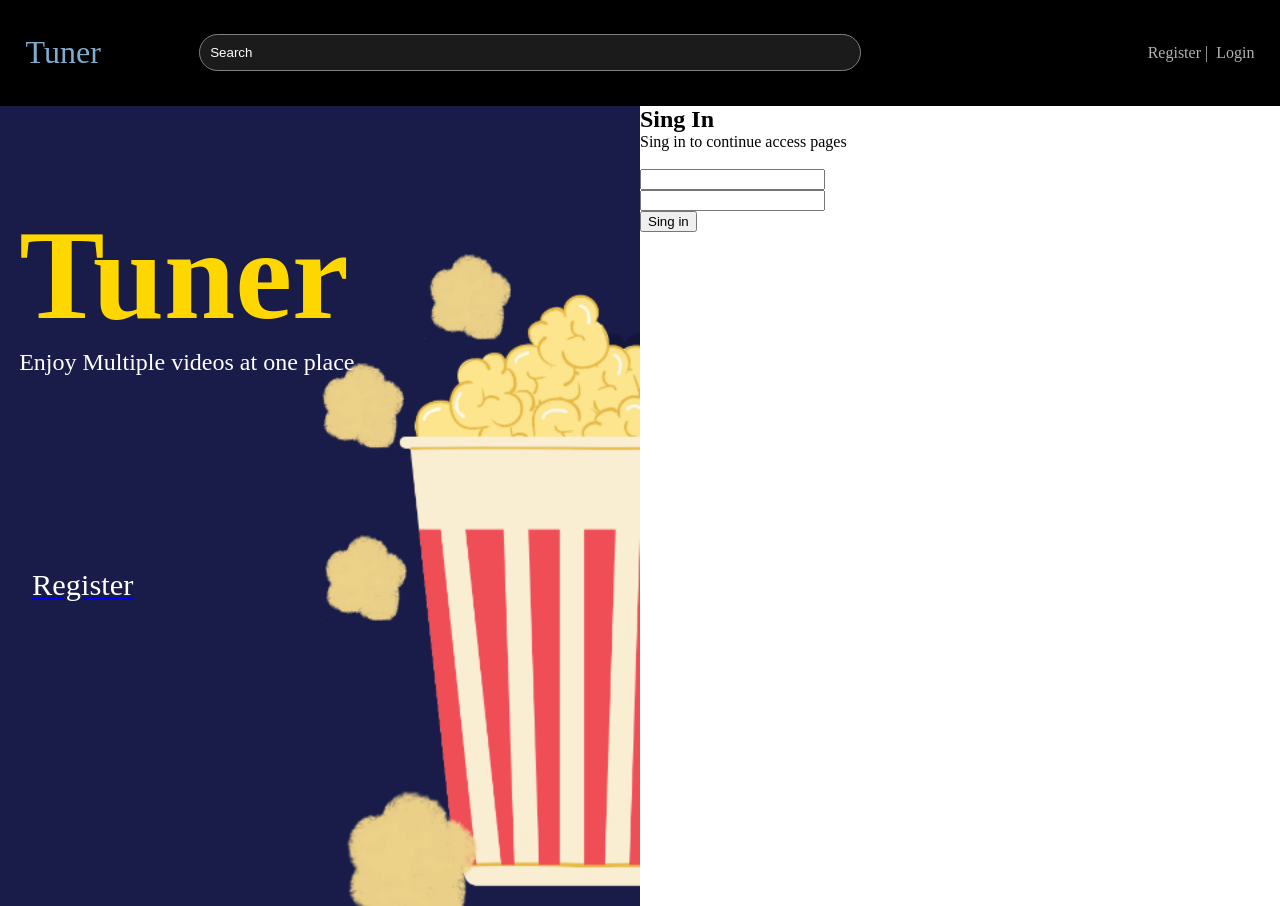
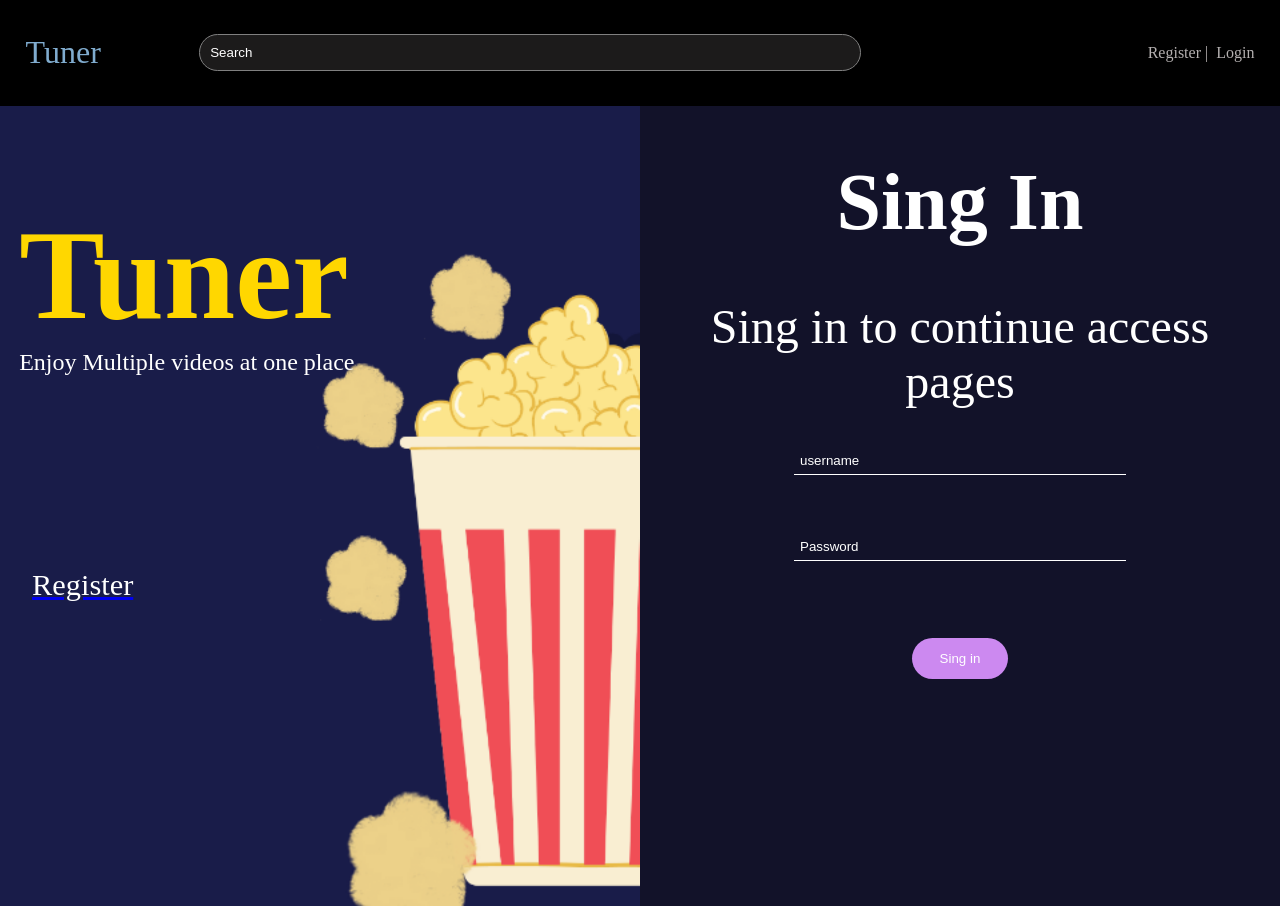
Before and after one commit to yashchoudhary021/Video-sharing-Frontend, a React (Create React App) app: page /sign in a window 1280 px wide. Built offline with nearby package versions, Linux system fonts and the light colour scheme.

Commit message:
P3 till Day5 all Done.-P3-indranil901

```diff
--- a/src/component/Sign-register/Register.jsx
+++ b/src/component/Sign-register/Register.jsx
@@ -45,7 +45,7 @@ function Register() {
 
     return (<>
         <NavBar />
-        <main id="sr_main">
+        <main className="sr_main">
             <Poster />
             <section className="register">
                 <h1 id='register_heading'>Register</h1>
--- a/src/component/Sign-register/SignIn.jsx
+++ b/src/component/Sign-register/SignIn.jsx
@@ -27,15 +27,15 @@ function SignIn() {
     }
     return (<>
             <NavBar/>
-        <main id="sr_main">
+        <main className="sr_main">
             <Poster />
-            <section className="sec-second">
+            <section className="signin">
                 <form onSubmit={handelSubmit}>
-                    <h1>Sing In</h1>
-                    <div>Sing in to continue access pages</div><br />
+                    <h1 style={{margin:"8%" ,fontSize:"5rem"}}>Sing In</h1>
+                    <div style={{ margin: "3%" , fontSize:"3rem" }}>Sing in to continue access pages</div><br />
                     <input type="text" placeholder="username" name='username' onChange={(e) => { SetUsername(e.target.value) }} value={username} /><br />
                     <input type="password" placeholder="Password" name='password' onChange={(e) => { SetPassword(e.target.value) }} value={Password} /><br />
-                    <button type="submit">Sing in</button>
+                    <button id="signin_btn" type="submit">Sing in</button>
                 </form>
             </section>
         </main>
--- a/src/component/Sign-register/style.css
+++ b/src/component/Sign-register/style.css
@@ -1,4 +1,4 @@
-#sr_main {
+.sr_main {
     display: flex;
     height: 100vh;
     width: 100%;
@@ -51,7 +51,7 @@
 .register form input {
     padding: 1% 1%;
     width: 45%;
-    margin-bottom: 2.56%;
+    margin-bottom: 3%;
     color: white;
     background-color: rgb(18, 18, 41);
     border: 0px;
@@ -78,3 +78,33 @@
 ::placeholder {
     color: white;
 }
+
+/*::::::::::::::signin::::::::::: */
+.signin {
+    background-color: rgb(18, 18, 41);
+    color: white;
+    width: 50%;
+    height: 100%;
+    text-align: center;
+}
+.signin form input {
+    padding: 1% 1%;
+    width: 50%;
+    margin-bottom: 9%;
+    color: white;
+    background-color: rgb(18, 18, 41);
+    border: 0px;
+    border-bottom: 1px solid white;
+}
+#signin_btn {
+    margin-top: 3%;
+    margin-bottom: 6.3%;
+    padding: 2% 4%;
+    width: 15%;
+    height: 12%;
+    color: white;
+    background-color: #cc89f0;
+    border-radius: 30px;
+    border: 0;
+    cursor: pointer;
+}
```
